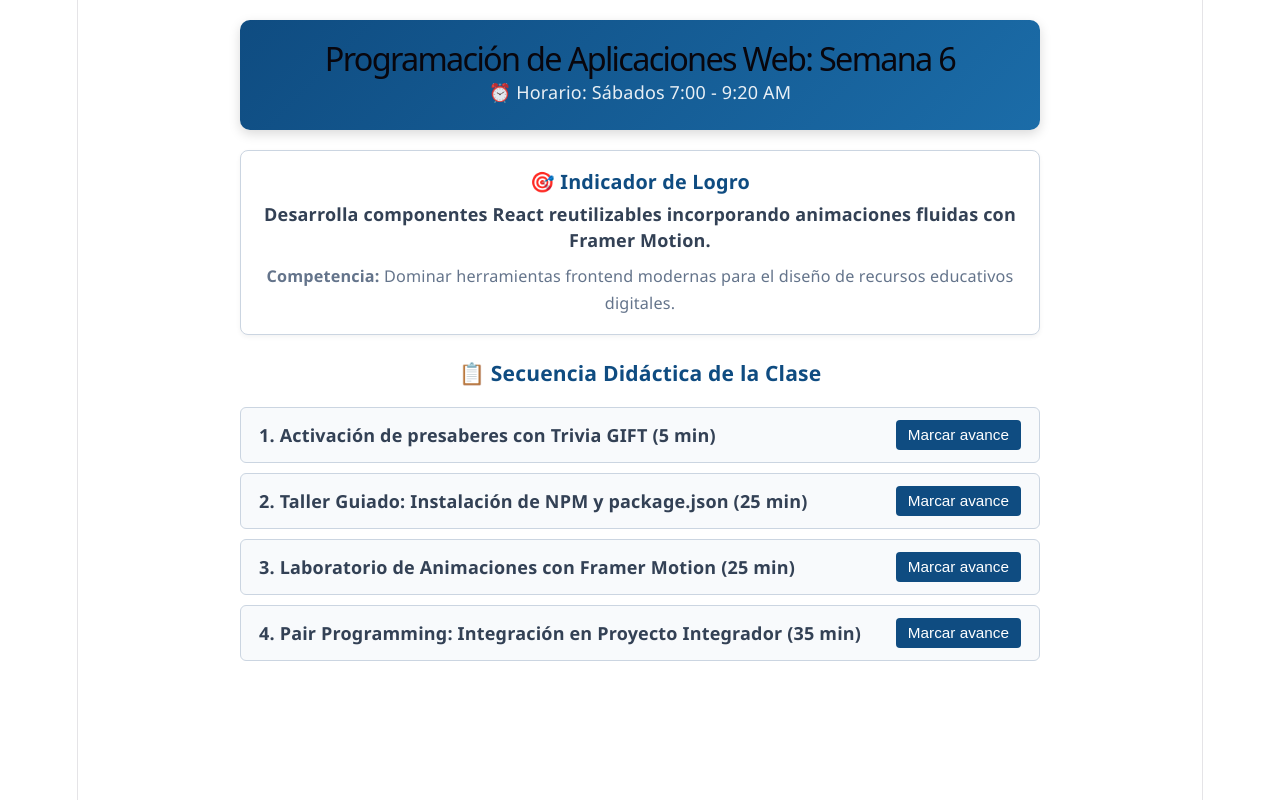
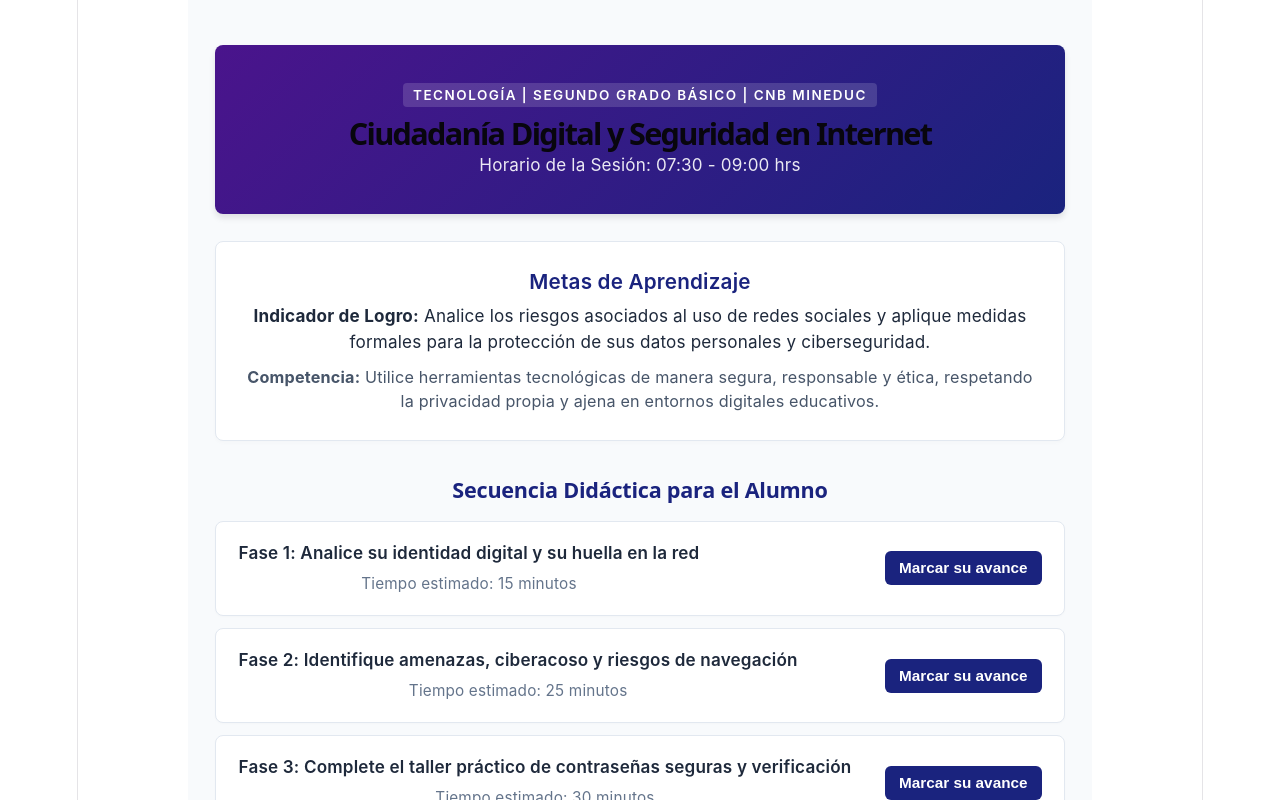
Before and after one commit to Delmygb/proyecto-web-landivar, a React (Vite) app: page / in a window 1280 px wide. Shown: the top 800 px of the page. Built offline with nearby package versions, Linux system fonts and the light colour scheme.

Commit message:
feat: actualiza contenido para segundo basico, ciudadania digital y trato formal

```diff
--- a/src/App.jsx
+++ b/src/App.jsx
@@ -1,31 +1,47 @@
-import HeaderClase from "./components/HeaderClase";
-import ObjetivosCard from "./components/ObjetivosCard";
-import ActividadItem from "./components/ActividadItem";
+import HeaderClase from './components/HeaderClase';
+import ObjetivosCard from './components/ObjetivosCard';
+import ActividadItem from './components/ActividadItem';
 
 export default function App() {
     return (
-    <div style={{ maxWidth: "800px", margin: "0 auto", padding: "20px", fontFamily: "'Segoe UI', sans-serif" }}>
-
-      {/* 1. Encabezado Animado */}
+        <main style={{
+            fontFamily: 'Inter, system-ui, -apple-system, sans-serif',
+            padding: '2.5rem 1.5rem',
+            maxWidth: '850px',
+            margin: '0 auto',
+            backgroundColor: '#f8fafc',
+            minHeight: '100vh'
+        }}>
             <HeaderClase
-        tituloTema="Programación de Aplicaciones Web: Semana 6"
-        horario="Sábados 7:00 - 9:20 AM"
+                tituloTema="Ciudadanía Digital y Seguridad en Internet"
+                horario="07:30 - 09:00 hrs"
             />
 
-      {/* 2. Tarjeta de Objetivos Interactiva */}
             <ObjetivosCard
-        indicador="Desarrolla componentes React reutilizables incorporando animaciones fluidas con Framer Motion."
-        competencia="Dominar herramientas frontend modernas para el diseño de recursos educativos digitales."
+                indicador="Analice los riesgos asociados al uso de redes sociales y aplique medidas formales para la protección de sus datos personales y ciberseguridad."
+                competencia="Utilice herramientas tecnológicas de manera segura, responsable y ética, respetando la privacidad propia y ajena en entornos digitales educativos."
             />
 
-      {/* 3. Lista de Actividades de la Sesión */}
-      <h3 style={{ color: "#0f4c81", marginTop: "25px" }}>📋 Secuencia Didáctica de la Clase</h3>
+            <h2 style={{ color: '#1A237E', fontSize: '1.2rem', margin: '2rem 0 1rem 0', fontWeight: '700' }}>
+                Secuencia Didáctica para el Alumno
+            </h2>
 
-      <ActividadItem titulo="1. Activación de presaberes con Trivia GIFT" tiempo="5 min" />
-      <ActividadItem titulo="2. Taller Guiado: Instalación de NPM y package.json" tiempo="25 min" />
-      <ActividadItem titulo="3. Laboratorio de Animaciones con Framer Motion" tiempo="25 min" />
-      <ActividadItem titulo="4. Pair Programming: Integración en Proyecto Integrador" tiempo="35 min" />
-
-    </div>
+            <ActividadItem
+                titulo="Fase 1: Analice su identidad digital y su huella en la red"
+                tiempo="15 minutos"
+            />
+            <ActividadItem
+                titulo="Fase 2: Identifique amenazas, ciberacoso y riesgos de navegación"
+                tiempo="25 minutos"
+            />
+            <ActividadItem
+                titulo="Fase 3: Complete el taller práctico de contraseñas seguras y verificación"
+                tiempo="30 minutos"
+            />
+            <ActividadItem
+                titulo="Fase 4: Valide sus conclusiones sobre buenas prácticas de convivencia digital"
+                tiempo="20 minutos"
+            />
+        </main>
     );
 }
--- a/src/components/ActividadItem.jsx
+++ b/src/components/ActividadItem.jsx
@@ -7,42 +7,53 @@ export default function ActividadItem({ titulo, tiempo }) {
     return (
         <motion.div
             layout
-            initial={{ opacity: 0, x: -20 }}
+            initial={{ opacity: 0, x: -10 }}
             animate={{ opacity: 1, x: 0 }}
             style={{
-                background: completada ? '#e8f5e9' : '#f8fafc',
-                border: '1px solid #cbd5e1',
-                padding: '12px 18px',
-                borderRadius: '6px',
+                background: completada ? '#f0fdf4' : '#ffffff',
+                border: completada ? '1px solid #bbf7d0' : '1px solid #e2e8f0',
+                padding: '1rem 1.25rem',
+                borderRadius: '8px',
                 display: 'flex',
                 justifyContent: 'space-between',
                 alignItems: 'center',
-                marginBottom: '10px'
+                marginBottom: '12px',
+                boxShadow: '0 1px 3px rgba(0,0,0,0.02)'
             }}
         >
-            <span style={{
-                textDecoration: completada ? 'line-through' : 'none',
-                color: completada ? '#2e7d32' : '#334155',
-                fontWeight: completada ? 'normal' : '600'
-            }}>
-                {titulo} ({tiempo})
-            </span>
+            <div>
+                <span style={{
+                    display: 'block',
+                    textDecoration: completada ? 'line-through' : 'none',
+                    color: completada ? '#166534' : '#1e293b',
+                    fontWeight: completada ? '400' : '600',
+                    fontSize: '0.95rem',
+                    marginBottom: '4px'
+                }}>
+                    {titulo}
+                </span>
+                <span style={{ fontSize: '0.85rem', color: '#64748b' }}>
+                    Tiempo estimado: {tiempo}
+                </span>
+            </div>
 
             <motion.button
-                whileHover={{ scale: 1.05 }}
-                whileTap={{ scale: 0.9 }}
+                whileHover={{ scale: 1.03 }}
+                whileTap={{ scale: 0.97 }}
                 onClick={() => setCompletada(!completada)}
                 style={{
-                    background: completada ? '#2e7d32' : '#0f4c81',
-                    color: 'white',
+                    background: completada ? '#166534' : '#1A237E',
+                    color: '#ffffff',
                     border: 'none',
-                    padding: '6px 12px',
-                    borderRadius: '4px',
+                    padding: '8px 14px',
+                    borderRadius: '6px',
                     cursor: 'pointer',
-                    fontSize: '0.85em'
+                    fontSize: '0.85rem',
+                    fontWeight: '600',
+                    transition: 'background 0.2s ease'
                 }}
             >
-                {completada ? "✓ Listo" : "Marcar avance"}
+                {completada ? "Completado" : "Marcar su avance"}
             </motion.button>
         </motion.div>
     );
--- a/src/components/HeaderClase.jsx
+++ b/src/components/HeaderClase.jsx
@@ -3,21 +3,32 @@ import { motion } from "framer-motion";
 export default function HeaderClase({ tituloTema, horario }) {
     return (
         <motion.header
-            initial={{ opacity: 0, y: -30 }}
+            initial={{ opacity: 0, y: -20 }}
             animate={{ opacity: 1, y: 0 }}
-            transition={{ duration: 0.8, ease: "easeOut" }}
+            transition={{ duration: 0.6, ease: "easeOut" }}
             style={{
-                background: 'linear-gradient(135deg, #0f4c81, #1b6ca8)',
-                color: 'white',
-                padding: '25px',
-                borderRadius: '10px',
+                background: 'linear-gradient(135deg, #4A148C, #1A237E)',
+                color: '#ffffff',
+                padding: '2rem',
+                borderRadius: '8px',
                 textAlign: 'center',
-                boxShadow: '0 4px 12px rgba(0,0,0,0.15)',
-                marginBottom: '20px'
+                boxShadow: '0 4px 6px rgba(0,0,0,0.1)',
+                marginBottom: '1.5rem'
             }}
         >
-            <h1 style={{ margin: 0, fontSize: '1.8rem' }}>{tituloTema}</h1>
-            <p style={{ margin: '8px 0 0 0', opacity: 0.9 }}>⏰ Horario: {horario}</p>
+            <span style={{
+                textTransform: 'uppercase',
+                letterSpacing: '1.5px',
+                fontSize: '0.75rem',
+                background: 'rgba(255, 255, 255, 0.15)',
+                padding: '4px 10px',
+                borderRadius: '4px',
+                fontWeight: '600'
+            }}>
+                Tecnología | Segundo Grado Básico | CNB MINEDUC
+            </span>
+            <h1 style={{ margin: '12px 0 6px 0', fontSize: '1.7rem', fontWeight: '700' }}>{tituloTema}</h1>
+            <p style={{ margin: 0, opacity: 0.9, fontSize: '0.95rem' }}>Horario de la Sesión: {horario}</p>
         </motion.header>
     );
 }
--- a/src/components/ObjetivosCard.jsx
+++ b/src/components/ObjetivosCard.jsx
@@ -3,23 +3,28 @@ import { motion } from "framer-motion";
 export default function ObjetivosCard({ indicador, competencia }) {
     return (
         <motion.div
-            whileHover={{ scale: 1.02, translateY: -4 }}
-            whileTap={{ scale: 0.98 }}
-            transition={{ type: "spring", stiffness: 400, damping: 17 }}
+            whileHover={{ scale: 1.01 }}
+            whileTap={{ scale: 0.99 }}
+            transition={{ type: "spring", stiffness: 400, damping: 20 }}
             style={{
                 background: '#ffffff',
-                borderLeft: '5px solid #e28743',
-                border: '1px solid #cbd5e1',
-                padding: '18px',
+                borderLeft: '5px solid #4A148C',
+                border: '1px solid #e2e8f0',
+                padding: '1.5rem',
                 borderRadius: '8px',
-                marginBottom: '15px',
-                cursor: 'pointer',
-                boxShadow: '0 2px 5px rgba(0,0,0,0.05)'
+                marginBottom: '1.5rem',
+                boxShadow: '0 2px 4px rgba(0,0,0,0.02)'
             }}
         >
-            <h3 style={{ color: '#0f4c81', margin: '0 0 6px 0', fontSize: '1.1rem' }}>🎯 Indicador de Logro</h3>
-            <p style={{ margin: '0 0 10px 0', color: '#334155', fontWeight: 'bold' }}>{indicador}</p>
-            <p style={{ margin: 0, color: '#64748b', fontSize: '0.9em' }}><strong>Competencia:</strong> {competencia}</p>
+            <h3 style={{ color: '#1A237E', margin: '0 0 8px 0', fontSize: '1.15rem', fontWeight: '600' }}>
+                Metas de Aprendizaje
+            </h3>
+            <p style={{ margin: '0 0 10px 0', color: '#1e293b', fontSize: '0.95rem', lineHeight: '1.5' }}>
+                <strong>Indicador de Logro:</strong> {indicador}
+            </p>
+            <p style={{ margin: 0, color: '#475569', fontSize: '0.9rem', lineHeight: '1.5' }}>
+                <strong>Competencia:</strong> {competencia}
+            </p>
         </motion.div>
     );
 }
```
Lines whose indentation alone changed are shown as unchanged.
